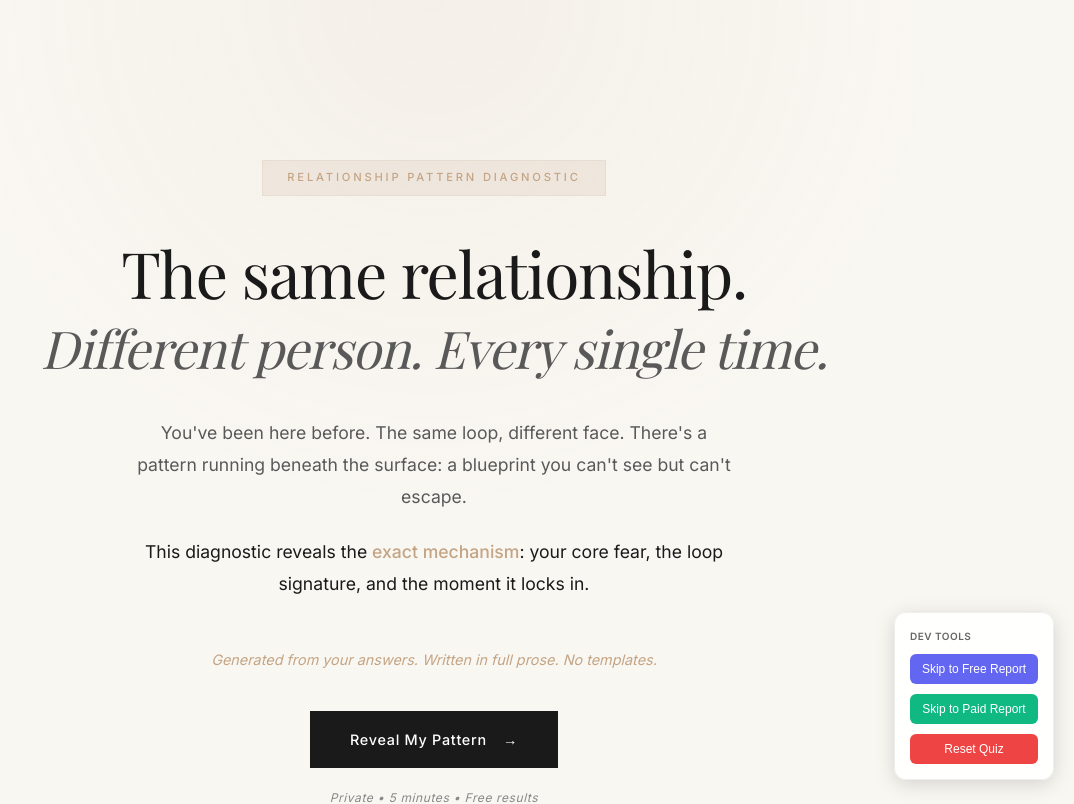
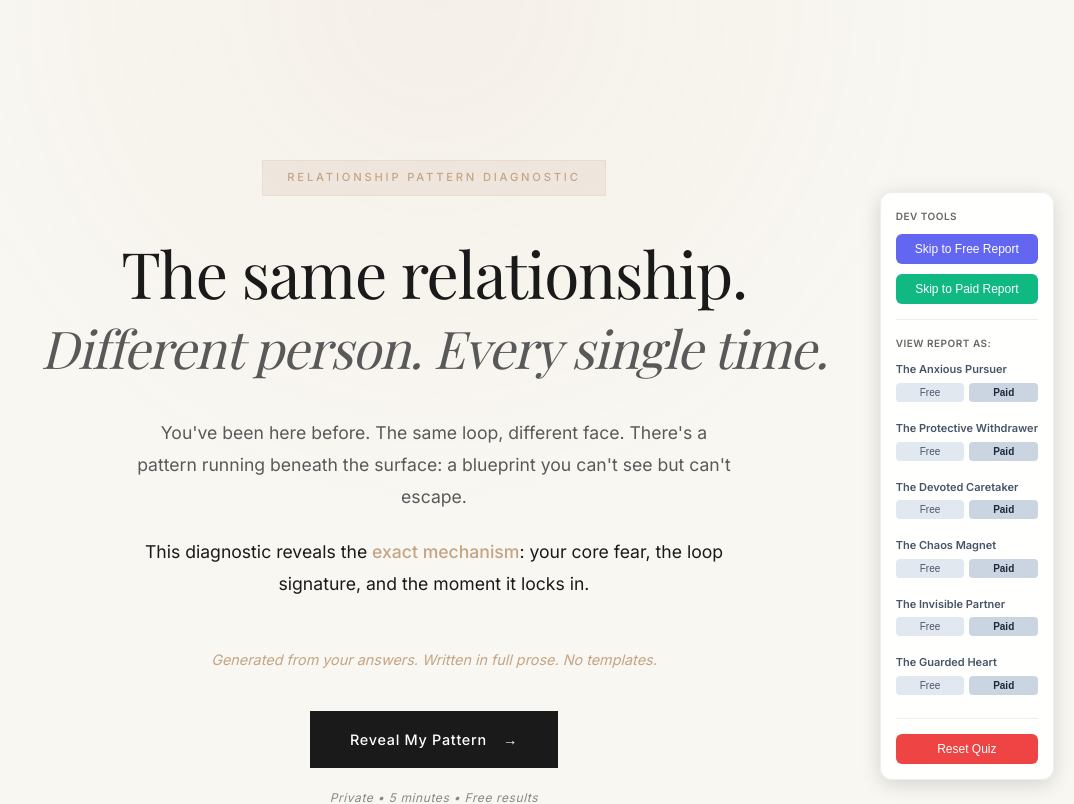
Before and after one commit to MayberryDT/relationship-pattern-quiz, a React (Vite) app: page / in a window 1280 px wide. Shown: the top 804 px of the page, without its empty margins (206-1280 px from the left). Built offline with nearby package versions, Linux system fonts and the light colour scheme; a web font is replaced by a local one.

Commit message:
changed name to report

```diff
--- a/src/components/DevShortcuts.tsx
+++ b/src/components/DevShortcuts.tsx
@@ -1,8 +1,8 @@
 import React from 'react';
-import { useQuizStore } from '../store/useQuizStore';
+import { useQuizStore, ARCHETYPES } from '../store/useQuizStore';
 
 const DevShortcuts: React.FC = () => {
-    const { devSkipToPaywall, devSkipToResults, resetQuiz } = useQuizStore();
+    const { devSkipToPaywall, devSkipToResults, devSkipToReport, resetQuiz } = useQuizStore();
 
     // Only show in development
     if (import.meta.env.PROD) return null;
@@ -21,7 +21,9 @@ const DevShortcuts: React.FC = () => {
             borderRadius: '12px',
             boxShadow: '0 4px 20px rgba(0,0,0,0.15)',
             border: '1px solid #eee',
-            backdropFilter: 'blur(5px)'
+            backdropFilter: 'blur(5px)',
+            maxHeight: '90vh',
+            overflowY: 'auto'
         }}>
             <div style={{ fontSize: '10px', fontWeight: 'bold', color: '#666', textTransform: 'uppercase', letterSpacing: '0.05em' }}>Dev Tools</div>
             <button
@@ -55,6 +57,58 @@ const DevShortcuts: React.FC = () => {
                 Skip to Paid Report
             </button>
 
+            <div style={{ height: '1px', backgroundColor: '#eee', margin: '5px 0' }} />
+
+            <div style={{ fontSize: '10px', fontWeight: 'bold', color: '#666', textTransform: 'uppercase', letterSpacing: '0.05em' }}>View Report As:</div>
+
+            {Object.values(ARCHETYPES).map(archetype => (
+                <div key={archetype.id} style={{ marginBottom: '8px' }}>
+                    <div style={{ fontSize: '11px', fontWeight: 'bold', color: '#475569', marginBottom: '4px' }}>
+                        {archetype.name}
+                    </div>
+                    <div style={{ display: 'flex', gap: '5px' }}>
+                        <button
+                            onClick={() => devSkipToReport(archetype.id, 'free')}
+                            style={{
+                                flex: 1,
+                                padding: '4px 8px',
+                                backgroundColor: '#e2e8f0',
+                                color: '#475569',
+                                border: 'none',
+                                borderRadius: '4px',
+                                cursor: 'pointer',
+                                fontSize: '10px',
+                                fontWeight: '500'
+                            }}
+                            onMouseEnter={(e) => { e.currentTarget.style.backgroundColor = '#cbd5e1'; }}
+                            onMouseLeave={(e) => { e.currentTarget.style.backgroundColor = '#e2e8f0'; }}
+                        >
+                            Free
+                        </button>
+                        <button
+                            onClick={() => devSkipToReport(archetype.id, 'paid')}
+                            style={{
+                                flex: 1,
+                                padding: '4px 8px',
+                                backgroundColor: '#cbd5e1',
+                                color: '#1e293b',
+                                border: 'none',
+                                borderRadius: '4px',
+                                cursor: 'pointer',
+                                fontSize: '10px',
+                                fontWeight: 'bold'
+                            }}
+                            onMouseEnter={(e) => { e.currentTarget.style.backgroundColor = '#94a3b8'; e.currentTarget.style.color = 'white'; }}
+                            onMouseLeave={(e) => { e.currentTarget.style.backgroundColor = '#cbd5e1'; e.currentTarget.style.color = '#1e293b'; }}
+                        >
+                            Paid
+                        </button>
+                    </div>
+                </div>
+            ))}
+
+            <div style={{ height: '1px', backgroundColor: '#eee', margin: '5px 0' }} />
+
             <button
                 onClick={resetQuiz}
                 style={{
--- a/src/store/useQuizStore.ts
+++ b/src/store/useQuizStore.ts
@@ -95,6 +95,8 @@ export const useQuizStore = create<QuizState>()(
                 },
                 scores: { pattern: 15, driver: 12, reinforcement: 8 },
                 isUnlocked: false,
+                showQuiz: true, // Force view change
+                showTeaser: true, // Force teaser display
                 name: 'Alex',
                 primaryArchetype: 'The Anxious Pursuer',
             }),
@@ -129,9 +131,40 @@ export const useQuizStore = create<QuizState>()(
                 },
                 scores: { pattern: 18, driver: 14, reinforcement: 10 },
                 isUnlocked: true,
+                showQuiz: true, // Force view change
+                showTeaser: false, // Force full report
                 name: 'Alex',
                 primaryArchetype: 'The Anxious Pursuer',
             }),
+
+            devSkipToReport: (archetypeId: string, type: 'free' | 'paid') => {
+                const archetypeFlags: Record<string, string[]> = {
+                    ANXIOUS_PURSUER: ['p_abandonment', 'f_abandon', 'd_pursue', 'ma_intense'],
+                    PROTECTIVE_WITHDRAWER: ['p_avoidant', 'f_enmesh', 'd_withdraw', 'mb_closeness'],
+                    DEVOTED_CARETAKER: ['p_over_giver', 'c_inadequacy', 'mc_security', 'r_giver'],
+                    CHAOS_MAGNET: ['p_intensity', 's_bored', 'me_drama_passion', 'd_escalate'],
+                    INVISIBLE_PARTNER: ['f_deprivation', 'b_secondary', 'ff_invisible', 'mf_dont_ask'],
+                    GUARDED_HEART: ['e_betrayal', 'f_mistrust', 'b_danger', 's_suspicious']
+                };
+
+                const targetFlags = archetypeFlags[archetypeId] || [];
+                const targetArchetype = ARCHETYPES[archetypeId];
+
+                set({
+                    currentQuestionIndex: 999,
+                    flags: targetFlags,
+                    answers: {}, // Minimal mock
+                    reflections: {
+                        'reflection_main': `Mock reflection for ${targetArchetype?.name || archetypeId}. I try to change but the pattern repeats.`
+                    },
+                    scores: { pattern: 20, driver: 15, reinforcement: 10 },
+                    isUnlocked: type === 'paid',
+                    showQuiz: true,
+                    showTeaser: type === 'free',
+                    name: 'Test User',
+                    primaryArchetype: targetArchetype?.name,
+                });
+            },
 
         }),
         {
--- a/src/types.ts
+++ b/src/types.ts
@@ -86,4 +86,5 @@ export interface QuizState {
     setSessionId: (id: string) => void;
     devSkipToPaywall: () => void;
     devSkipToResults: () => void;
+    devSkipToReport: (archetypeId: string, type: 'free' | 'paid') => void;
 }
```
